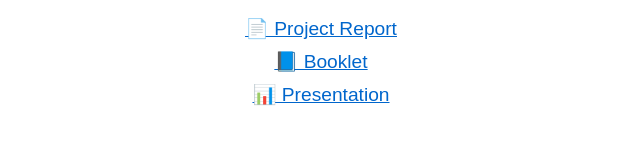
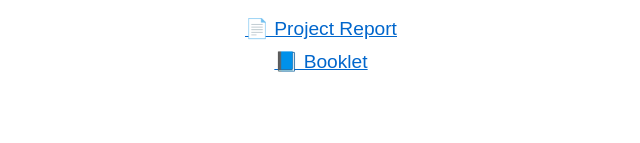
Before and after one commit to elifberaysariisik/deltarf, a plain HTML site: page index.html in a window 1280 px wide. Shown: the part 159-302 px from the top of the page, without its empty margins (319-959 px from the left). Drawn offline with Linux system fonts and the light colour scheme.

Commit message:
Update index.html

```diff
--- a/index.html
+++ b/index.html
@@ -18,7 +18,6 @@
   <div class="files">
     <a href="report.pdf" target="_blank">📄 Project Report</a>
     <a href="booklet.pdf" target="_blank">📘 Booklet</a>
-    <a href="presentation.pptx" target="_blank">📊 Presentation</a>
   </div>
 
 </body>
```
